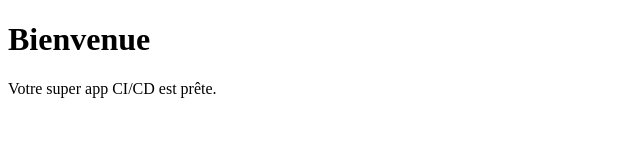
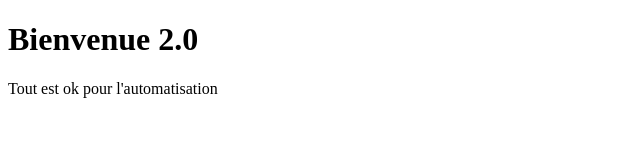
Before and after one commit to thouay-baccam/gtacd, a plain HTML site: page app/index.html in a window 1280 px wide. Shown: the whole page, without its empty margins (0-640 px from the left). Drawn offline with Linux system fonts and the light colour scheme.

Commit message:
Job 7 – Versionner l'app en V2

```diff
--- a/app/index.html
+++ b/app/index.html
@@ -6,7 +6,7 @@
 </head>
 <body>
   <!-- Généré le $(date +%Y-%m-%d) -->
-  <h1>Bienvenue</h1>
-  <p>Votre super app CI/CD est prête.</p>
+  <h1>Bienvenue 2.0 </h1>
+  <p>Tout est ok pour l'automatisation</p>
 </body>
 </html>
```
